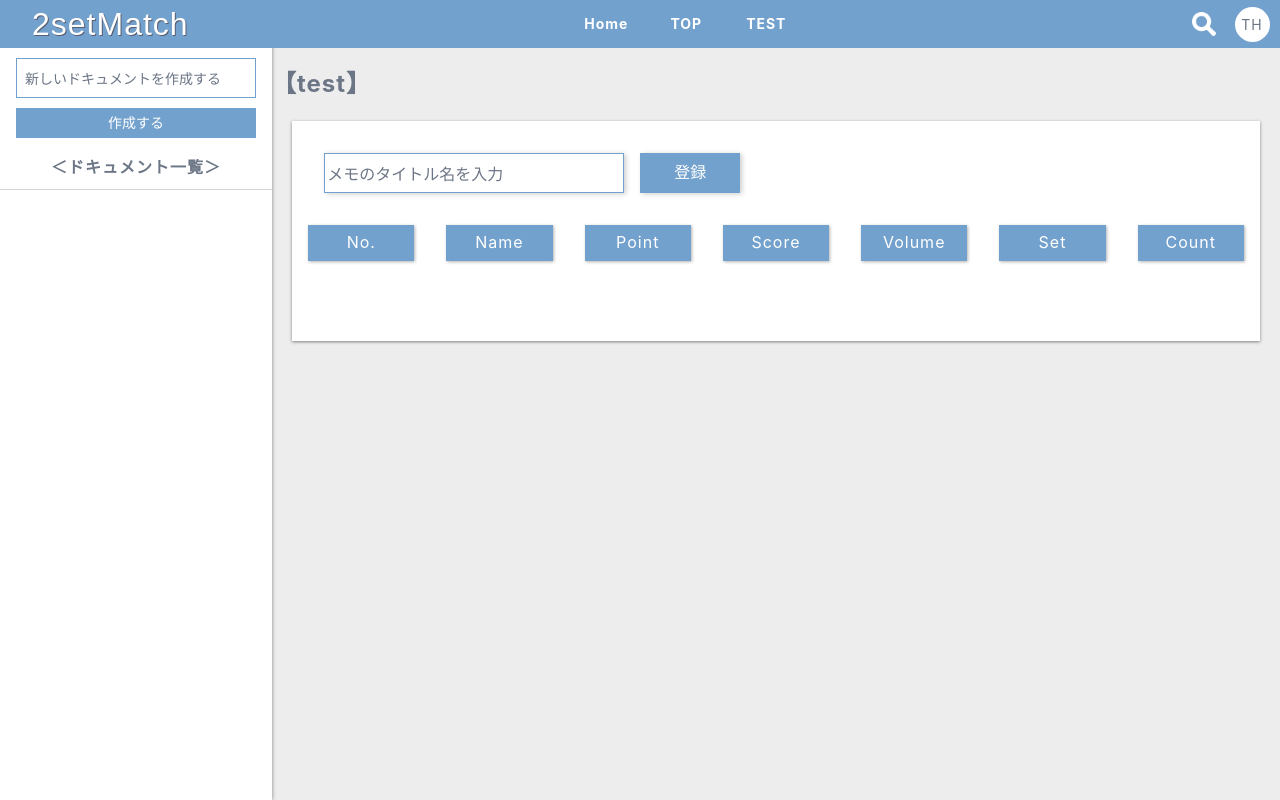
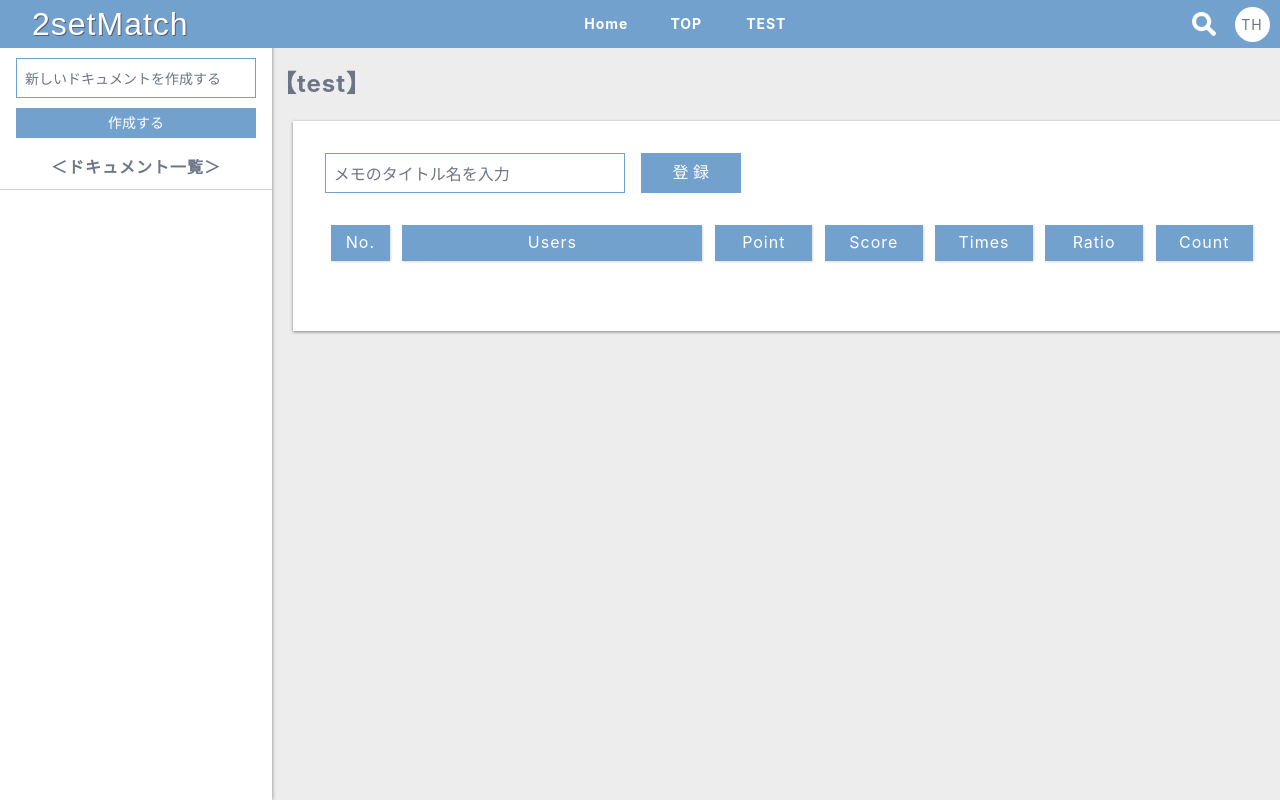
Before and after one commit to tetsu-hira/New2set, a React (Create React App) app: page /test in a window 1280 px wide. Built offline with nearby package versions, Linux system fonts and the light colour scheme; a web font is replaced by a local one.

Commit message:
UIの方向性がなんとなく完成

```diff
--- a/public/css/style.css
+++ b/public/css/style.css
@@ -1025,6 +1025,7 @@ button {
 
 .Product {
   min-height: 589px;
+  width: 1040px;
 }
 .ProductTitle {
   font-size: 1.5rem;
@@ -1052,9 +1053,10 @@ button {
   border: 1px solid #73a1cd;
   display: block;
   width: 300px;
-  box-shadow: 2px 1px 5px 0 rgba(0, 0, 0, 0.2);
   color: #6c7686;
   margin-right: 16px;
+  padding-left: 8px;
+  line-height: 20px;
 }
 @media screen and (max-width: 600px) {
   .ProductContainer .ProductButton__name {
@@ -1070,14 +1072,13 @@ button {
   text-align: center;
   color: #fff;
   border: 1px solid #73a1cd;
-  box-shadow: 2px 1px 5px 0 rgba(0, 0, 0, 0.2);
 }
 @media screen and (max-width: 600px) {
   .ProductContainer .ProductButton__button {
     width: 67px;
     font-size: 16px;
     padding-left: 2px;
-    line-height: 17px;
+    line-height: 20px;
   }
 }
 .ProductContainer .ProductButton__button:hover {
@@ -1085,19 +1086,77 @@ button {
   color: #73a1cd;
   transition: all 0.5s ease;
 }
-.ProductContainer .ProductFlex {
+.ProductContainer .Item {
   display: flex;
+  background-color: #ffffff;
+  margin: auto 2rem;
 }
-.ProductContainer .ProductFlex .ProductHead {
+.ProductContainer .Item .ItemHead {
   font-size: 1rem;
   color: #fff;
-  margin: 1rem;
+  margin: 1rem 0.4rem 0.4rem;
   text-align: center;
   height: 36px;
-  width: 154px;
   background-color: #73a1cd;
   line-height: 35px;
-  box-shadow: 1px 1px 3px 0px rgba(0, 0, 0, 0.3);
+  box-shadow: 1px 1px 2px 0px rgba(0, 0, 0, 0.15);
+}
+.ProductContainer .Item .ItemHead.id {
+  width: 60px;
+}
+.ProductContainer .Item .ItemHead.users {
+  min-width: 300px;
+}
+.ProductContainer .Item .ItemHead.point {
+  width: 100px;
+}
+.ProductContainer .Item .ItemHead.score {
+  width: 100px;
+}
+.ProductContainer .Item .ItemHead.times {
+  width: 100px;
+}
+.ProductContainer .Item .ItemHead.ratio {
+  width: 100px;
+}
+.ProductContainer .Item .ItemHead.count {
+  width: 100px;
+}
+.ProductContainer .List .ListTop {
+  display: flex;
+  background-color: #ffffff;
+  margin: auto 2rem 1px;
+}
+.ProductContainer .List .ListTop .ListBody {
+  font-size: 1rem;
+  color: #fff;
+  margin: auto 0.4rem;
+  text-align: center;
+  height: 36px;
+  background-color: #6c7686;
+  line-height: 35px;
+  box-shadow: 1px 1px 2px 0px rgba(0, 0, 0, 0.15);
+}
+.ProductContainer .List .ListTop .ListBody.id {
+  width: 60px;
+}
+.ProductContainer .List .ListTop .ListBody.users {
+  min-width: 300px;
+}
+.ProductContainer .List .ListTop .ListBody.point {
+  width: 100px;
+}
+.ProductContainer .List .ListTop .ListBody.score {
+  width: 100px;
+}
+.ProductContainer .List .ListTop .ListBody.times {
+  width: 100px;
+}
+.ProductContainer .List .ListTop .ListBody.ratio {
+  width: 100px;
+}
+.ProductContainer .List .ListTop .ListBody.count {
+  width: 100px;
 }
 
 .Top {
--- a/sass/Page/Product.scss
+++ b/sass/Page/Product.scss
@@ -1,5 +1,6 @@
 .Product {
   min-height: 589px;
+  width: 1040px;
   &Title {
     font-size: 1.5rem;
     margin: auto;
@@ -24,9 +25,10 @@
         border: 1px solid $PrimaryColor;
         display: block;
         width: 300px;
-        box-shadow: 2px 1px 5px 0 rgba(0, 0, 0, 20%);
         color: $FontColor;
         margin-right: 16px;
+        padding-left: 8px;
+        line-height: 20px;
         @include mq() {
           width: 160px;
         }
@@ -40,13 +42,11 @@
         text-align: center;
         color: #fff;
         border: 1px solid $PrimaryColor;
-        box-shadow: 2px 1px 5px 0 rgba(0, 0, 0, 20%);
-        // border-radius: 3px;
         @include mq() {
           width: 67px;
           font-size: 16px;
           padding-left: 2px;
-          line-height: 17px;
+          line-height: 20px;
         }
         &:hover {
           background-color: #ffffff;
@@ -55,20 +55,78 @@
         }
       }
     }
-    .ProductFlex {
+    .Item {
       display: flex;
-      .ProductHead {
+      background-color: #ffffff;
+      margin: auto 2rem;
+      .ItemHead {
         font-size: 1rem;
-        // font-weight: 600;
         color: $WhiteColor;
-        margin: 1rem;
+        margin: 1rem 0.4rem 0.4rem;
         text-align: center;
         height: 36px;
-        width: 154px;
         background-color: $PrimaryColor;
         line-height: 35px;
-        // text-shadow: 1px 1px 1px rgba(0, 0, 0, 0.15);
-        box-shadow: 1px 1px 3px 0px rgba(0, 0, 0, 0.3);
+        box-shadow: 1px 1px 2px 0px rgba(0, 0, 0, 0.15);
+        &.id {
+          width: 60px;
+        }
+        &.users {
+          min-width: 300px;
+        }
+        &.point {
+          width: 100px;
+        }
+        &.score {
+          width: 100px;
+        }
+        &.times {
+          width: 100px;
+        }
+        &.ratio {
+          width: 100px;
+        }
+        &.count {
+          width: 100px;
+        }
+      }
+    }
+    .List {
+      .ListTop {
+        display: flex;
+        background-color: #ffffff;
+        margin: auto 2rem 1px;
+        .ListBody {
+          font-size: 1rem;
+          color: $WhiteColor;
+          margin: auto 0.4rem;
+          text-align: center;
+          height: 36px;
+          background-color: $FontColor;
+          line-height: 35px;
+          box-shadow: 1px 1px 2px 0px rgba(0, 0, 0, 0.15);
+          &.id {
+            width: 60px;
+          }
+          &.users {
+            min-width: 300px;
+          }
+          &.point {
+            width: 100px;
+          }
+          &.score {
+            width: 100px;
+          }
+          &.times {
+            width: 100px;
+          }
+          &.ratio {
+            width: 100px;
+          }
+          &.count {
+            width: 100px;
+          }
+        }
       }
     }
   }
--- a/src/components/Product.tsx
+++ b/src/components/Product.tsx
@@ -3,11 +3,11 @@ import { useParams, useLocation } from 'react-router';
 
 type Pro = {
   id: number;
-  name: string;
+  users: string;
   point: number;
   score: number;
-  volume: number;
-  set: number;
+  times: number;
+  ratio: number;
   count: number;
 };
 
@@ -16,7 +16,7 @@ const Product: React.FC = () => {
   const location = useLocation();
 
   const [teamList, setTeamList] = useState<Pro[]>([]);
-  const [id, setId] = useState<number>(0);
+  const [id, setId] = useState<number>(1);
   const [team, setTeam] = useState<string>('');
 
   const nullTeam = () => {
@@ -31,7 +31,7 @@ const Product: React.FC = () => {
     if (team) {
       setTeamList([
         ...teamList,
-        { id: id, name: team, point: 0, score: 0, volume: 0, set: 0, count: 0 },
+        { id: id, users: team, point: 0, score: 0, times: 0, ratio: 0, count: 0 },
       ]);
       setTeam('');
       setId(id + 1);
@@ -63,31 +63,29 @@ const Product: React.FC = () => {
               onClick={nullTeam}
             ></input>
             <button className='ProductButton__button' type='submit' onClick={handlePutTeam}>
-              登録
+              登 録
             </button>
           </div>
-          <div className='ProductFlex'>
-            <div className='ProductHead'>No.</div>
-            <div className='ProductHead'>Name</div>
-            <div className='ProductHead'>Point</div>
-            <div className='ProductHead'>Score</div>
-            <div className='ProductHead'>Volume</div>
-            <div className='ProductHead'>Set</div>
-            <div className='ProductHead'>Count</div>
+          <div className='Item'>
+            <div className='ItemHead id'>No.</div>
+            <div className='ItemHead users'>Users</div>
+            <div className='ItemHead point'>Point</div>
+            <div className='ItemHead score'>Score</div>
+            <div className='ItemHead times'>Times</div>
+            <div className='ItemHead ratio'>Ratio</div>
+            <div className='ItemHead count'>Count</div>
           </div>
           {teamList.length > 0 && (
-            <ul>
+            <ul className='List'>
               {teamList.map((team) => (
-                <li key={team.id}>
-                  <div>
-                    <div>{team.id}</div>
-                    <div>{team.name}</div>
-                    <div>{team.point}</div>
-                    <div>{team.score}</div>
-                    <div>{team.volume}</div>
-                    <div>{team.set}</div>
-                    <div>{team.count}</div>
-                  </div>
+                <li key={team.id} className='ListTop'>
+                  <div className='ListBody id'>{team.id}</div>
+                  <div className='ListBody users'>{team.users}</div>
+                  <div className='ListBody point'>{team.point}</div>
+                  <div className='ListBody score'>{team.score}</div>
+                  <div className='ListBody times'>{team.times}</div>
+                  <div className='ListBody ratio'>{team.ratio}</div>
+                  <div className='ListBody count'>{team.count}</div>
                 </li>
               ))}
             </ul>
```
